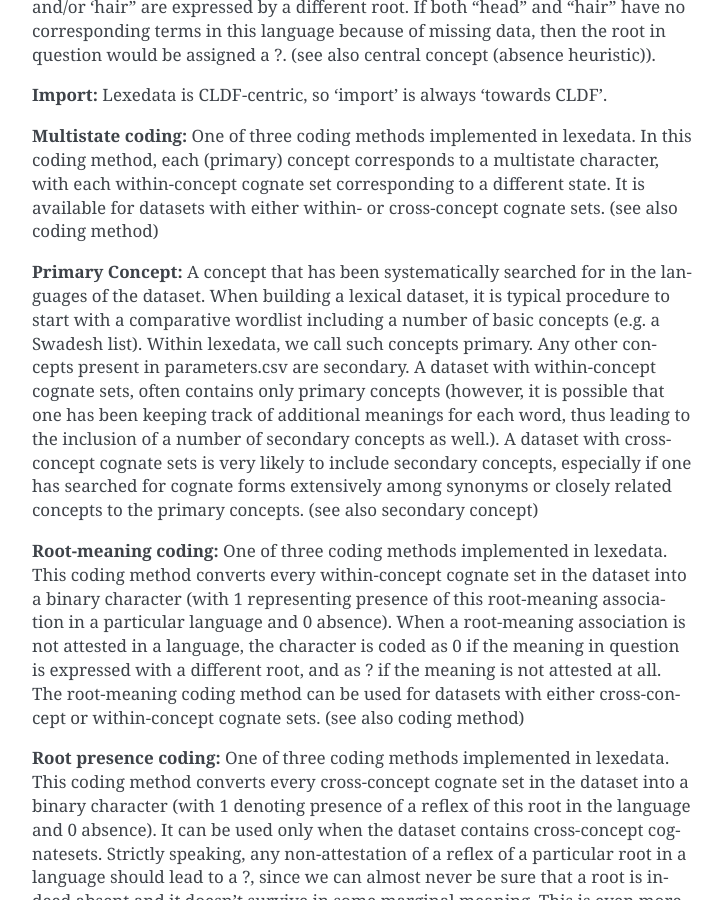
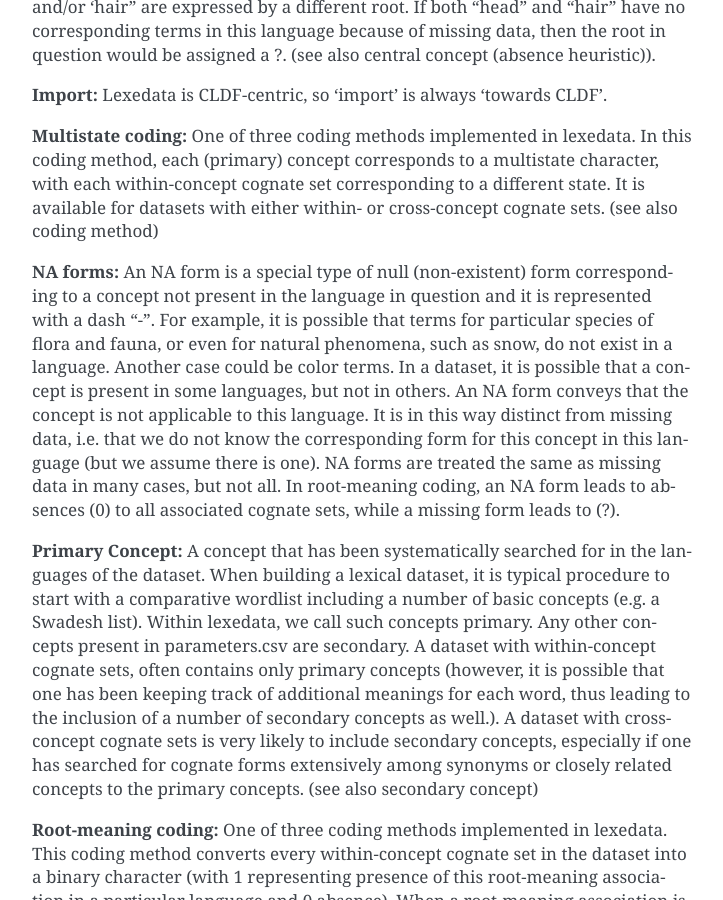
Before and after one commit to lexedata/lexedata, a Sphinx documentation site: the page built from docs/glossary.rst, in a window 1280 px wide and 900 px high, scrolled down 1240 px. Shown: the whole window, without its empty margins (388-1111 px from the left). Built offline with Sphinx 7.4.7, drawn with Linux system fonts in a browser that asks for light colours.

Commit message:
added NA forms

```diff
--- a/docs/glossary.rst
+++ b/docs/glossary.rst
@@ -29,6 +29,9 @@
 **Multistate coding:**
 One of three coding methods implemented in lexedata. In this coding method, each (primary) concept corresponds to a multistate character, with each within-concept cognate set corresponding to a different state. It is available for datasets with either within- or cross-concept cognate sets. (see also coding method)
 
+**NA forms:**
+An NA form is a special type of null (non-existent) form corresponding to a concept not present in the language in question and it is represented with a dash "-". For example, it is possible that terms for particular species of flora and fauna, or even for natural phenomena, such as snow, do not exist in a language. Another case could be color terms. In a dataset, it is possible that a concept is present in some languages, but not in others. An NA form conveys that the concept is not applicable to this language. It is in this way distinct from missing data, i.e. that we do not know the corresponding form for this concept in this language (but we assume there is one). NA forms are treated the same as missing data in many cases, but not all. In root-meaning coding, an NA form leads to absences (0) to all associated cognate sets, while a missing form leads to (?).
+
 **Primary Concept:**
 A concept that has been systematically searched for in the languages of the dataset. When building a lexical dataset, it is typical procedure to start with a comparative wordlist including a number of basic concepts (e.g. a Swadesh list). Within lexedata, we call such concepts primary. Any other concepts present in parameters.csv are secondary. A dataset with within-concept cognate sets, often contains only primary concepts (however, it is possible that one has been keeping track of additional meanings for each word, thus leading to the inclusion of a number of secondary concepts as well.). A dataset with cross-concept cognate sets is very likely to include secondary concepts, especially if one has searched for cognate forms extensively among synonyms or closely related concepts to the primary concepts. (see also secondary concept)
 
```
